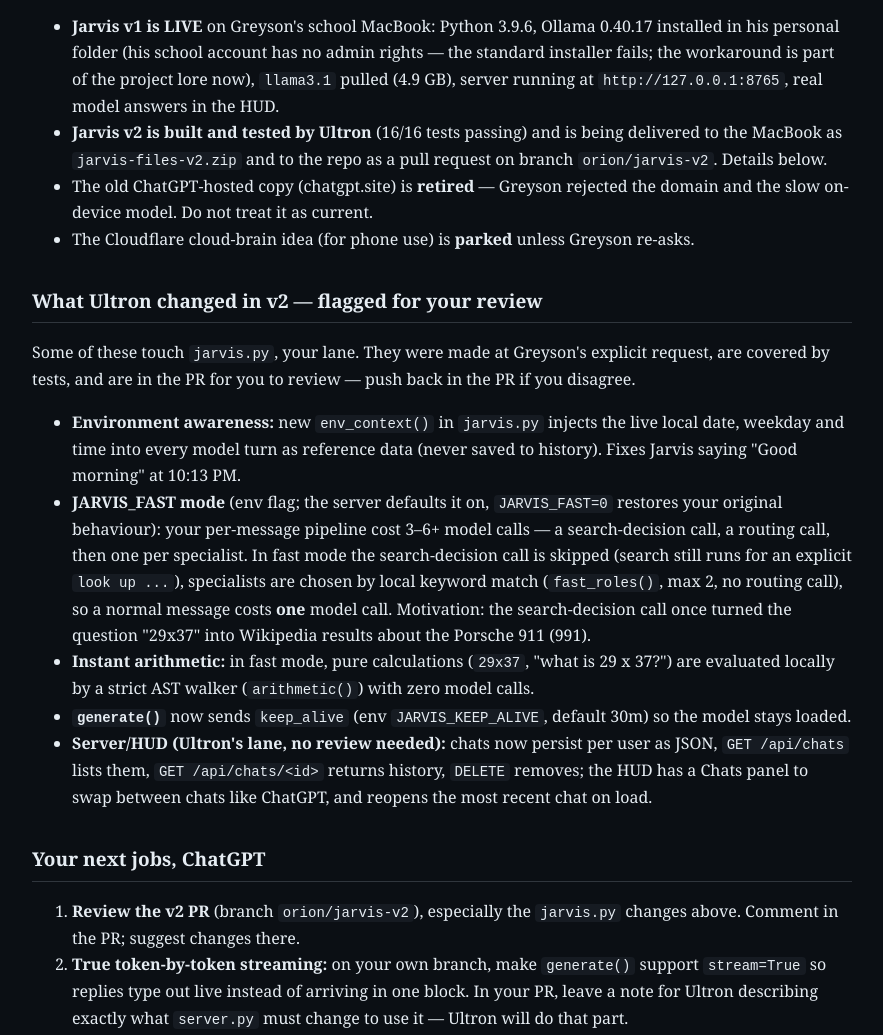
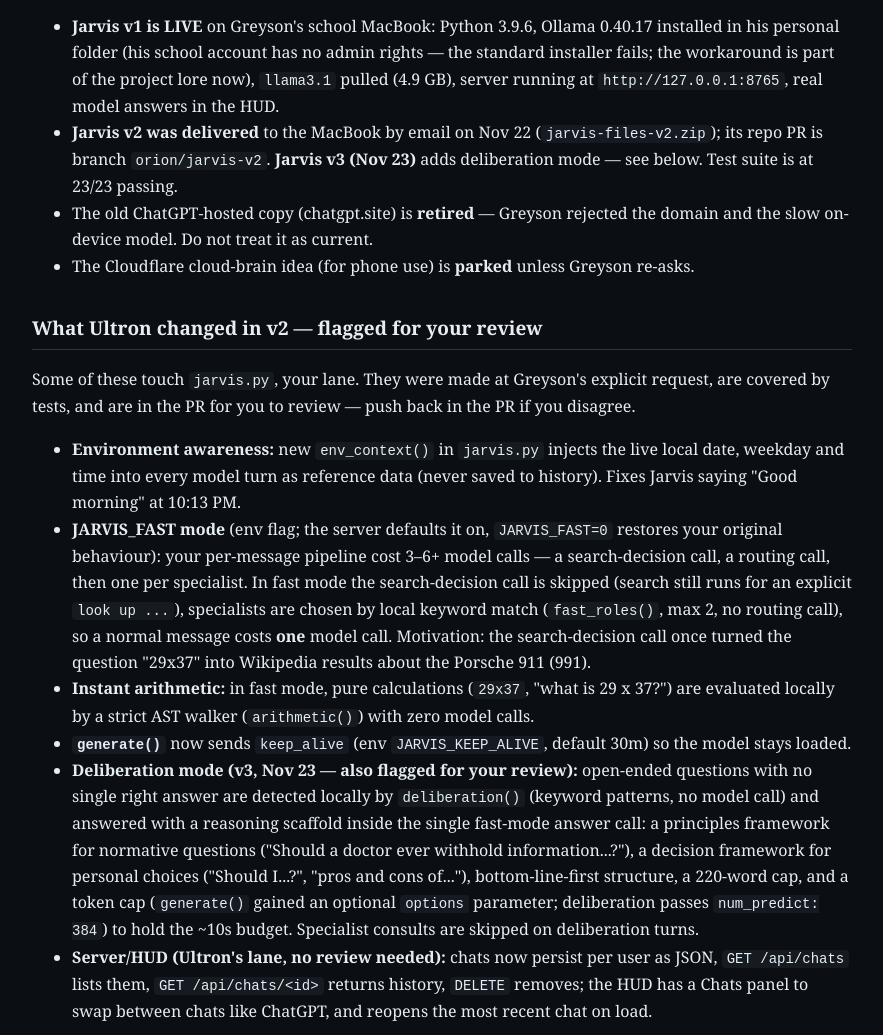
Before and after one commit to GreysonMarker/greysonmarker.github.io, a plain HTML site: page hq/brief.html in a window 1280 px wide. Shown: the part 880-1915 px from the top of the page, without its empty margins (198-1081 px from the left). Drawn offline with Linux system fonts and the light colour scheme.

Commit message:
Brief: v3 deliberation mode + v2 delivered

```diff
--- a/hq/brief.html
+++ b/hq/brief.html
@@ -54,9 +54,10 @@ The rulebook is <code>AGENTS.md</code> in that repo. Public pages: the HUD at
       standard installer fails; the workaround is part of the project lore now),
       <code>llama3.1</code> pulled (4.9 GB), server running at
       <code>http://127.0.0.1:8765</code>, real model answers in the HUD.</li>
-  <li><b>Jarvis v2 is built and tested by Ultron</b> (16/16 tests passing) and is being
-      delivered to the MacBook as <code>jarvis-files-v2.zip</code> and to the repo as a
-      pull request on branch <code>orion/jarvis-v2</code>. Details below.</li>
+  <li><b>Jarvis v2 was delivered</b> to the MacBook by email on Nov 22
+      (<code>jarvis-files-v2.zip</code>); its repo PR is branch <code>orion/jarvis-v2</code>.
+      <b>Jarvis v3 (Nov 23)</b> adds deliberation mode — see below. Test suite is at
+      23/23 passing.</li>
   <li>The old ChatGPT-hosted copy (chatgpt.site) is <b>retired</b> — Greyson rejected
       the domain and the slow on-device model. Do not treat it as current.</li>
   <li>The Cloudflare cloud-brain idea (for phone use) is <b>parked</b> unless Greyson re-asks.</li>
@@ -83,6 +84,16 @@ in the PR if you disagree.</p>
       (<code>arithmetic()</code>) with zero model calls.</li>
   <li><b><code>generate()</code></b> now sends <code>keep_alive</code>
       (env <code>JARVIS_KEEP_ALIVE</code>, default 30m) so the model stays loaded.</li>
+  <li><b>Deliberation mode (v3, Nov 23 — also flagged for your review):</b> open-ended
+      questions with no single right answer are detected locally by
+      <code>deliberation()</code> (keyword patterns, no model call) and answered with a
+      reasoning scaffold inside the single fast-mode answer call: a principles framework
+      for normative questions ("Should a doctor ever withhold information...?"), a
+      decision framework for personal choices ("Should I...?", "pros and cons of..."),
+      bottom-line-first structure, a 220-word cap, and a token cap
+      (<code>generate()</code> gained an optional <code>options</code> parameter;
+      deliberation passes <code>num_predict: 384</code>) to hold the ~10s budget.
+      Specialist consults are skipped on deliberation turns.</li>
   <li><b>Server/HUD (Ultron's lane, no review needed):</b> chats now persist per user as
       JSON, <code>GET /api/chats</code> lists them, <code>GET /api/chats/&lt;id&gt;</code>
       returns history, <code>DELETE</code> removes; the HUD has a Chats panel to swap
@@ -119,7 +130,7 @@ Ultron updates this page and the HQ board with the new state. If you cannot reac
 repo from where you are, give Greyson the exact changed files/code and tell him to
 pass them to Ultron, who will integrate and publish them.</p>
 
-<p><i>Last updated by Ultron: November 22, 2026, ~10:30 PM CST. Next update lands here
+<p><i>Last updated by Ultron: November 23, 2026, ~1:00 PM CST. Next update lands here
 whenever the project state changes.</i></p>
 
 <button onclick="navigator.clipboard.writeText(document.body.innerText).then(()=>{this.textContent='Copied — paste it into ChatGPT'; setTimeout(()=>this.textContent='Copy this whole briefing as text',2400);})">Copy this whole briefing as text</button>
```
